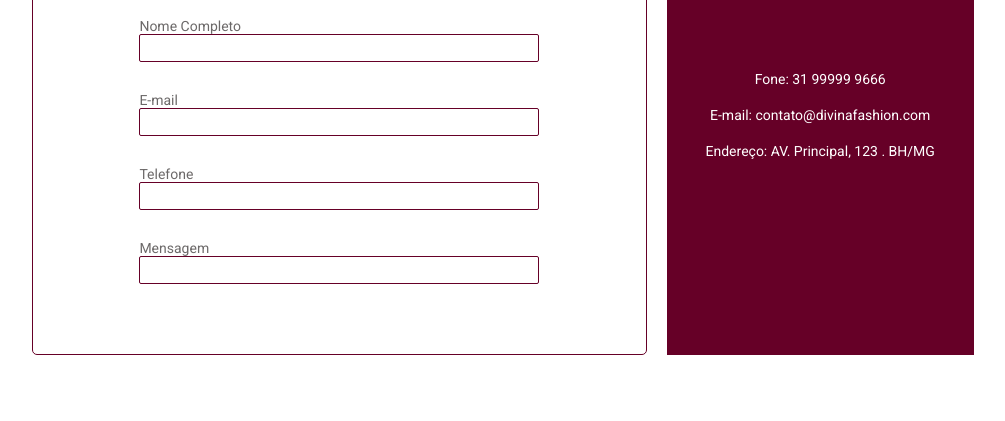
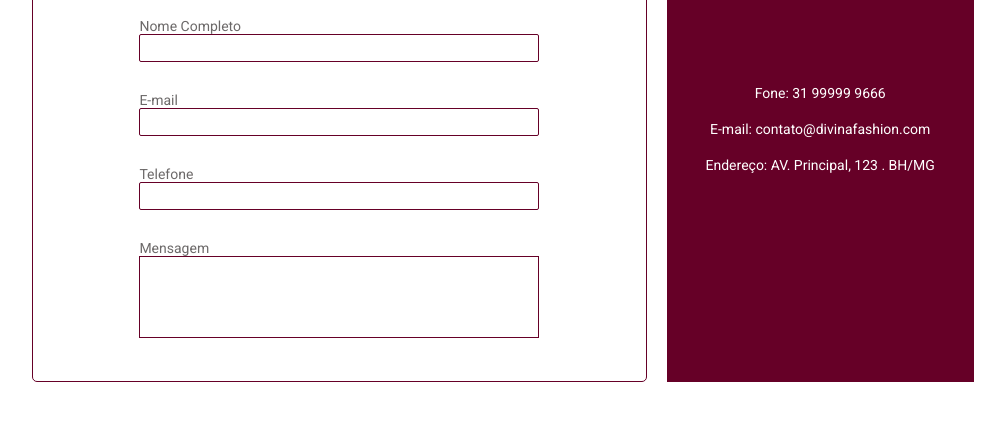
Before and after one commit to geisabitt/divina-moda, a plain HTML site: page contact.html in a window 1280 px wide. Shown: the part 181-602 px from the top of the page, without its empty margins (137-1142 px from the left). Drawn offline with Linux system fonts and the light colour scheme.

Commit message:
chore(contact): ajust form textarera

```diff
--- a/contact.html
+++ b/contact.html
@@ -28,7 +28,7 @@
           </div>
           <div class="form-group">
             <label for="message">Mensagem</label>
-            <input type="textarea" name="message" />
+            <textarea rows="5"></textarea>
           </div>
         </form>
       </section>
--- a/css/contact.style.css
+++ b/css/contact.style.css
@@ -20,6 +20,11 @@ form {
   width: 80%;
   margin: 0 auto;
   max-width: 400px;
+}
+form textarea {
+  resize: none;
+  width: 100%;
+  border: 1px solid #660027;
 }
 .form-group label {
   display: block;
--- a/css/style.css
+++ b/css/style.css
@@ -52,6 +52,7 @@ footer p {
   color: #fff;
   margin-bottom: 20px;
 }
+
 @media screen and (max-width: 420px) {
   nav {
     flex-direction: column;
```
